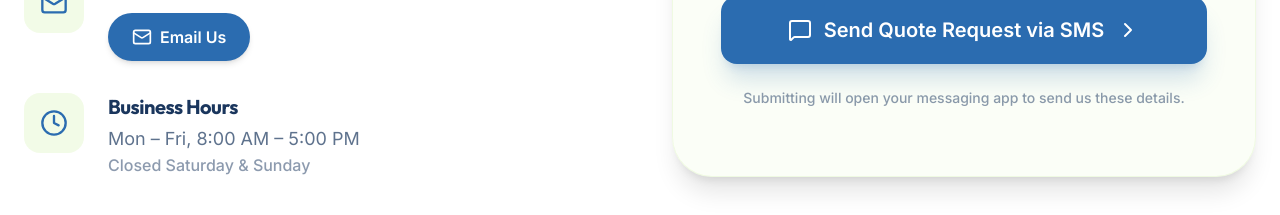
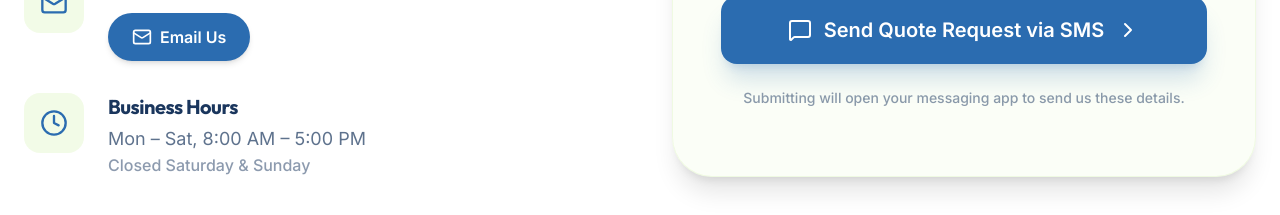
Before and after one commit to bryanaramburo/Cleaning-services-Solutions-LLC, a React (Vite) app: page / in a window 1280 px wide. Shown: the part 5920-6135 px from the top of the page. Built offline with nearby package versions, Linux system fonts and the light colour scheme.

Commit message:
Update App.tsx

```diff
--- a/src/App.tsx
+++ b/src/App.tsx
@@ -192,7 +192,7 @@ export default function App() {
     phone: "(770) 377-0635",
     email: "24cleaningcolutions@gmail.com",
     location: "Gainesville, GA",
-    hours: "Mon – Fri, 8:00 AM – 5:00 PM",
+    hours: "Mon – Sat, 8:00 AM – 5:00 PM",
     serviceAreas: ["Atlanta", "Braselton", "Buford", "Gainesville", "Oakwood", "Jefferson"],
   };
 
```
